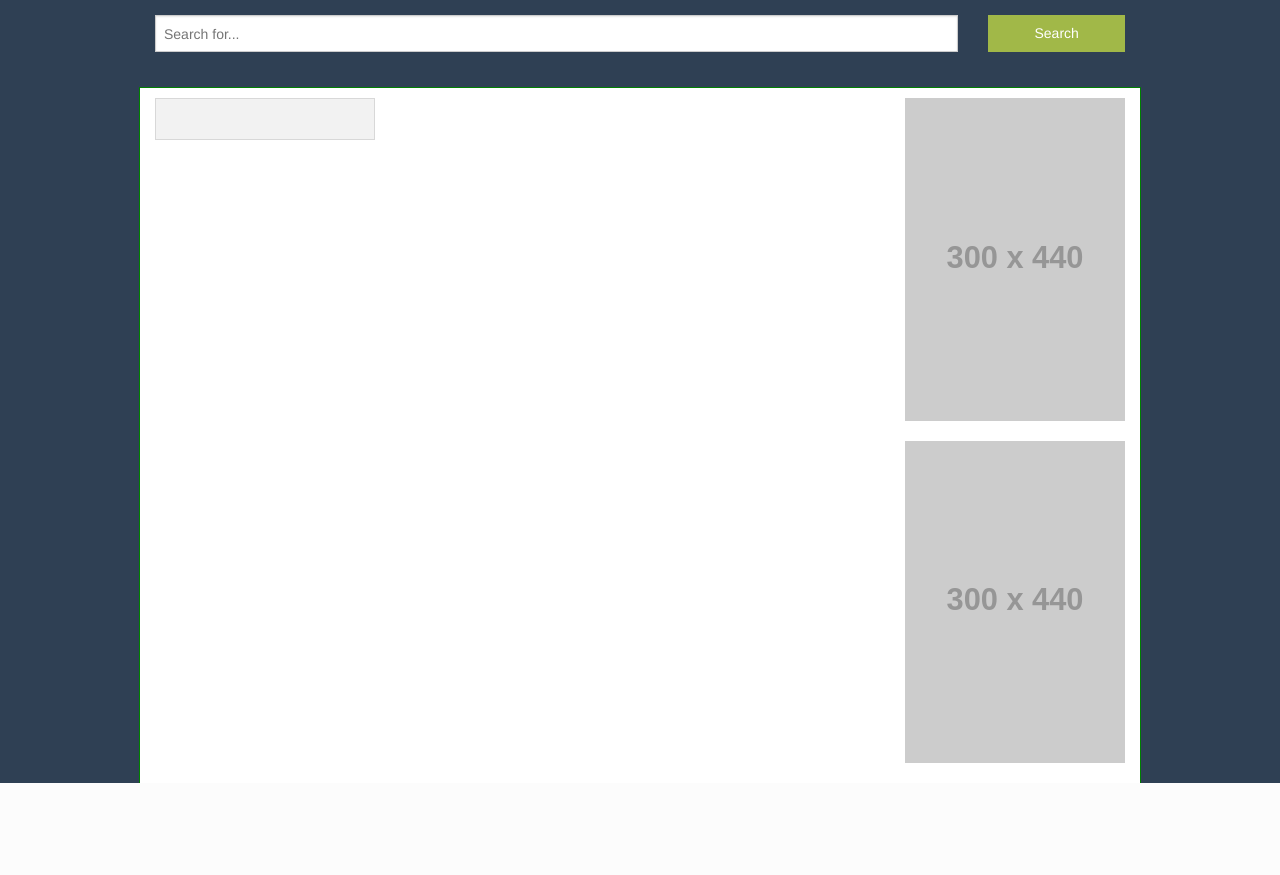
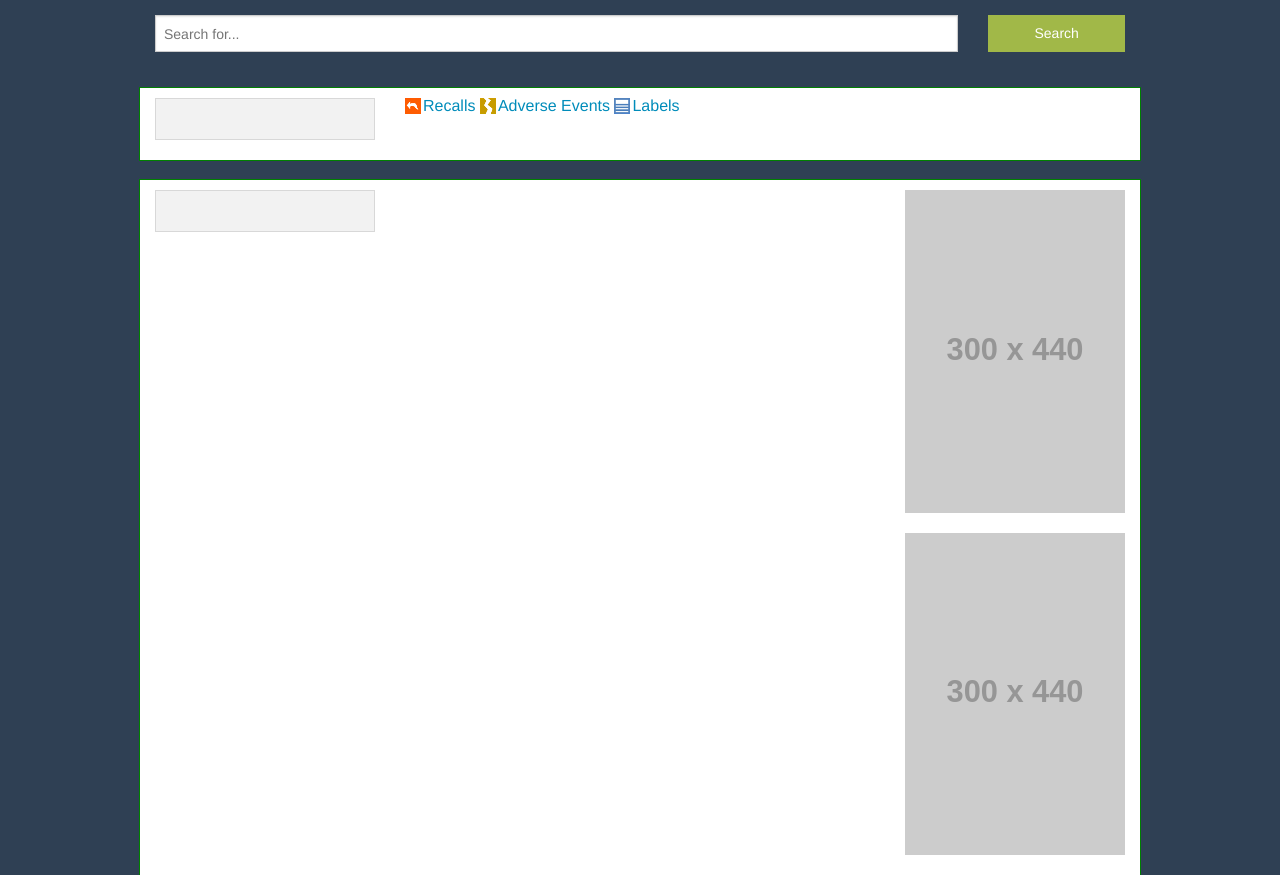
Before and after one commit to asmoore/searchfda, a Flask app: template templates/search.html in a window 1280 px wide. Shown: the part 45-920 px from the top of the page. Before the commit the page ends 828 px from the top, so only its background shows below. Run offline with Flask 2, Linux system fonts and the light colour scheme; the template is opened without the code that fills it, so the values that code supplies are empty; grey boxes labelled with a size stand in for pictures from a placeholder-image service; some libraries are stand-ins or nearby versions.

Commit message:
sprite for search

```diff
--- a/static/css/searchfda.css
+++ b/static/css/searchfda.css
@@ -112,24 +112,7 @@ img[id="splash-image"] {
 	text-align:center;
 }
 
-li[id="search-list"]{
-	list-style: none;
-}
 
-h5[id="search-title"]{
-    text-align:left;
-    text-transform: capitalize;
-    padding-bottom: 5px;
-    padding-top: 20px;
-    margin-bottom: 0px;
-}
-
-p[id="search-subtitle"]{
-	text-align:left;
-	padding-bottom: 0px;
-    padding-top: 0px;
-    margin-bottom: 10px;
-}
 
 .ui-helper-hidden-accessible{display:none}
 
@@ -169,6 +152,8 @@ h3[id="home"] {
 	margin-right: 20px;
 }
 
+/* ---------------SEARCH PAGE------------------ */
+
 .label[id="list-label"] {
 	min-width:120px;
 }
@@ -177,3 +162,55 @@ li[id="recall-list"] {
 	padding-bottom: 20px;
 	list-style: none;
 }
+
+li[id="category-list"]{
+	list-style: none;
+}
+
+li[id="search-list"]{
+	list-style: none;
+}
+
+h5[id="search-title"]{
+    text-align:left;
+    text-transform: capitalize;
+    padding-bottom: 0px;
+    padding-top: 20px;
+    margin-bottom: 0px;
+}
+
+p[id="search-subtitle"]{
+	text-align:left;
+	padding-bottom: 0px;
+    padding-top: 0px;
+    margin-bottom: 0px;
+}
+
+
+a[id="recall-link"], a[id="adverse-link"], a[id="label-link"]{
+	background-repeat: no-repeat;
+	display: inline-block;
+	height: 16px;
+	background: url("../images/pages_sprite_small.png") no-repeat left center;
+	padding-left: 18px;
+}
+
+a[id="recall-link"] {
+	background-position: 0 -32px;
+}
+
+a[id="adverse-link"] {
+	background-position: 0 -16px;
+}
+
+a[id="label-link"] {
+	background-position: 0 0;
+}
+
+ul.pagination {
+    margin-bottom: 5px;
+}
+
+ul.pagination li {
+	font-size: 16pt;
+}
--- a/templates/search.html
+++ b/templates/search.html
@@ -19,6 +19,26 @@
 
   <div class="large-3 columns ">
     <div class="panel">
+    </div>
+  </div>
+
+  <div class="large-6 columns">
+    <li id="category-list">
+      <a href="/search={{ searchterm }}/result/recall" id="recall-link">Recalls</a>
+      <a href="/search={{ searchterm }}/result/adverse" id="adverse-link">Adverse Events</a>
+      <a href="/search={{ searchterm }}/result/label" id="label-link">Labels</a>
+    </li>
+  </div>
+
+  <div class="large-3 columns ">
+  </div>
+
+</div>
+
+<div class="row" id="results-row">
+
+  <div class="large-3 columns ">
+    <div class="panel">
       <div class="section-container vertical-nav" data-section data-options="deep_linking: false; one_up: true">
       </div>
     </div>
@@ -26,13 +46,32 @@
 
   <div class="large-6 columns">
 
+    <ul class="pagination">
+      {%- for page in pagination.iter_pages() %}
+        {% if page != 1 %}
+          {% if page %}
+            {% if page != currentpage %}
+              <li><a href="/search={{ searchterm }}/page/{{ page }}">{{ page }}</a></li>
+            {% else %}
+              <li class="current"><a href="/search={{ searchterm }}/page/{{ page }}">{{ page }}</a></li>
+            {% endif %}
+          {% else %}
+            <li class="unavailable"><a href="">&hellip;</a></li>
+          {% endif %}
+        {% else %}
+          <li><a href="/search={{ searchterm }}/">{{ page }}</a></li>
+        {% endif%}
+      {%- endfor %}
+    </ul>
+
+
     <li id="search-list">
       {% for result in searchresults %}
       <h5 id="search-title"><a href="/search={{ result.name }}/result">{{ result.name }}</a></h5>
       <p id="search-subtitle">{{ result.category }}</p>
-      <a href="/search={{ result.name }}/result/recall" id="recall-link">2 recalls </a> |
-      <a href="/search={{ result.name }}/result/adverse" id="ae-link">10791 adverse events</a> |
-      <a href="/search={{ result.name }}/result/label" id="labels-link">0 labels</a>
+      <a href="/search={{ result.name }}/result/recall" id="recall-link">2 recalls </a>
+      <a href="/search={{ result.name }}/result/adverse" id="adverse-link">10791 adverse events</a>
+      <a href="/search={{ result.name }}/result/label" id="label-link">0 labels</a>
       {% endfor %}
     </li>
 
```
Also changed, not shown: static/images/pages_sprite_large.png (added), static/images/pages_sprite_small.png (added).
